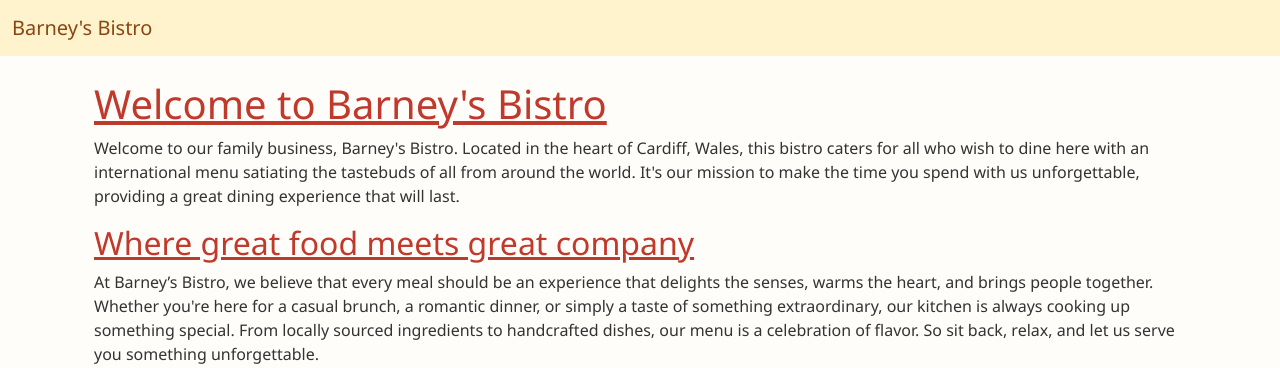
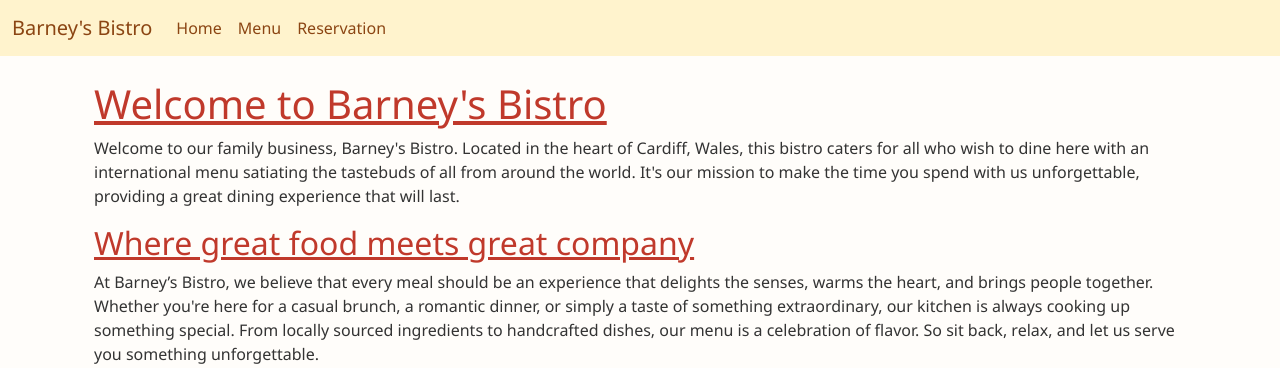
Before and after one commit to MARKANTONY04/project3_django, a Django app: page / in a window 1280 px wide. Shown: the top 368 px of the page. Run offline with Django 4.2, Linux system fonts and the light colour scheme.

Commit message:
updated navbar in base.html

```diff
--- a/templates/base.html
+++ b/templates/base.html
@@ -59,21 +59,26 @@
   </head>
   <body>
     <nav class="navbar navbar-expand-lg">
-      <div class="container-fluid">
-        <a class="navbar-brand" class="underline">Barney's Bistro</a>
-        <button
-          class="navbar-toggler"
-          type="button"
-          data-bs-toggle="collapse"
-          data-bs-target="#navbarNav"
-          aria-controls="navbarNav"
-          aria-expanded="false"
-          aria-label="Toggle navigation"
-        >
-          <span class="navbar-toggler-icon"></span>
-        </button>
-      </div>
-    </nav>
+  <div class="container-fluid">
+    <a class="navbar-brand" href="{% url 'home:home_view' %}">Barney's Bistro</a>
+    <button class="navbar-toggler" type="button" data-bs-toggle="collapse" data-bs-target="#navbarSupportedContent" aria-controls="navbarSupportedContent" aria-expanded="false" aria-label="Toggle navigation">
+      <span class="navbar-toggler-icon"></span>
+    </button>
+    <div class="collapse navbar-collapse" id="navbarSupportedContent">
+      <ul class="navbar-nav me-auto mb-2 mb-lg-0">
+        <li class="nav-item">
+          <a class="nav-link active" aria-current="page" href="{% url 'home:home_view' %}">Home</a>
+        </li>
+        <li class="nav-item">
+          <a class="nav-link" href="{% url 'menu:menu_list' %}">Menu</a>
+        </li>
+        <li class="nav-item">
+          <a class="nav-link" href="{% url 'reservation:reservation_view' %}">Reservation</a>
+        </li>
+      </ul>
+    </div>
+  </div>
+</nav>
 
     <main class="container mt-4">
       {% block content %}{% endblock content %}
```
